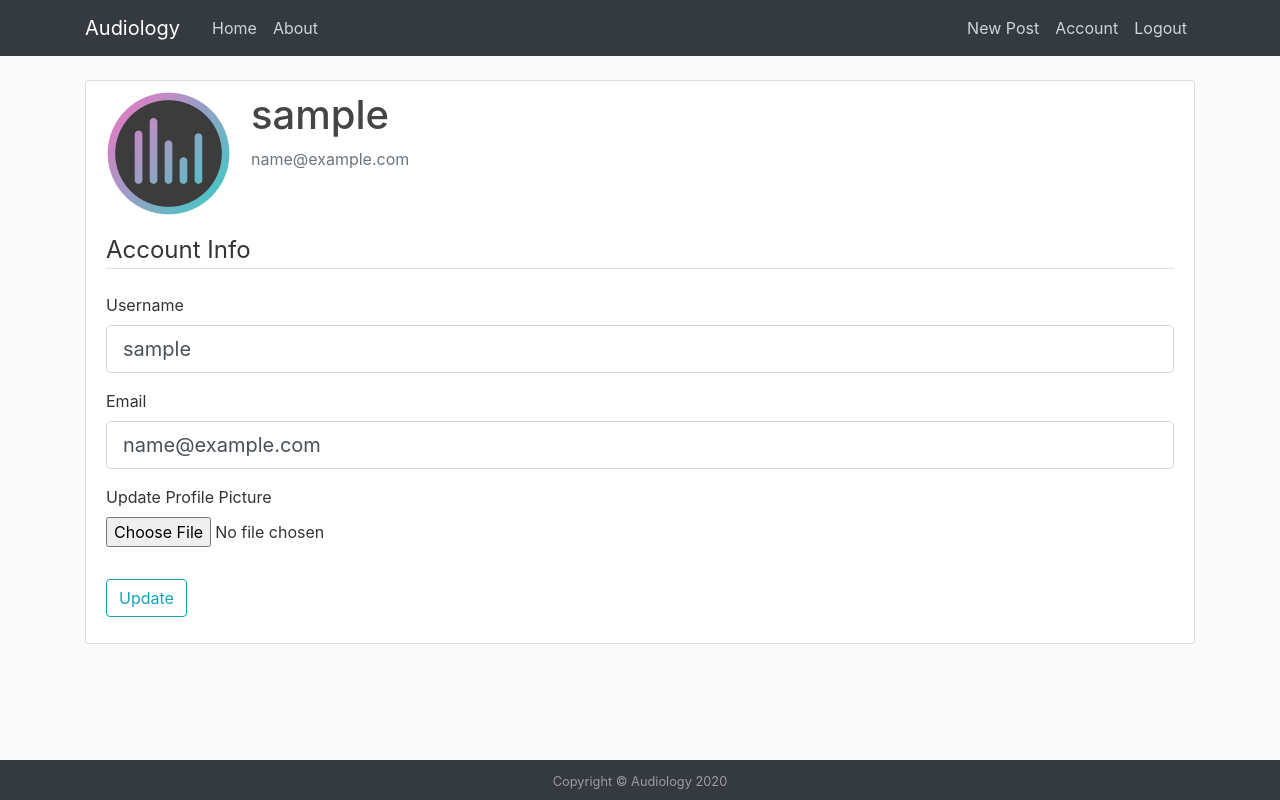
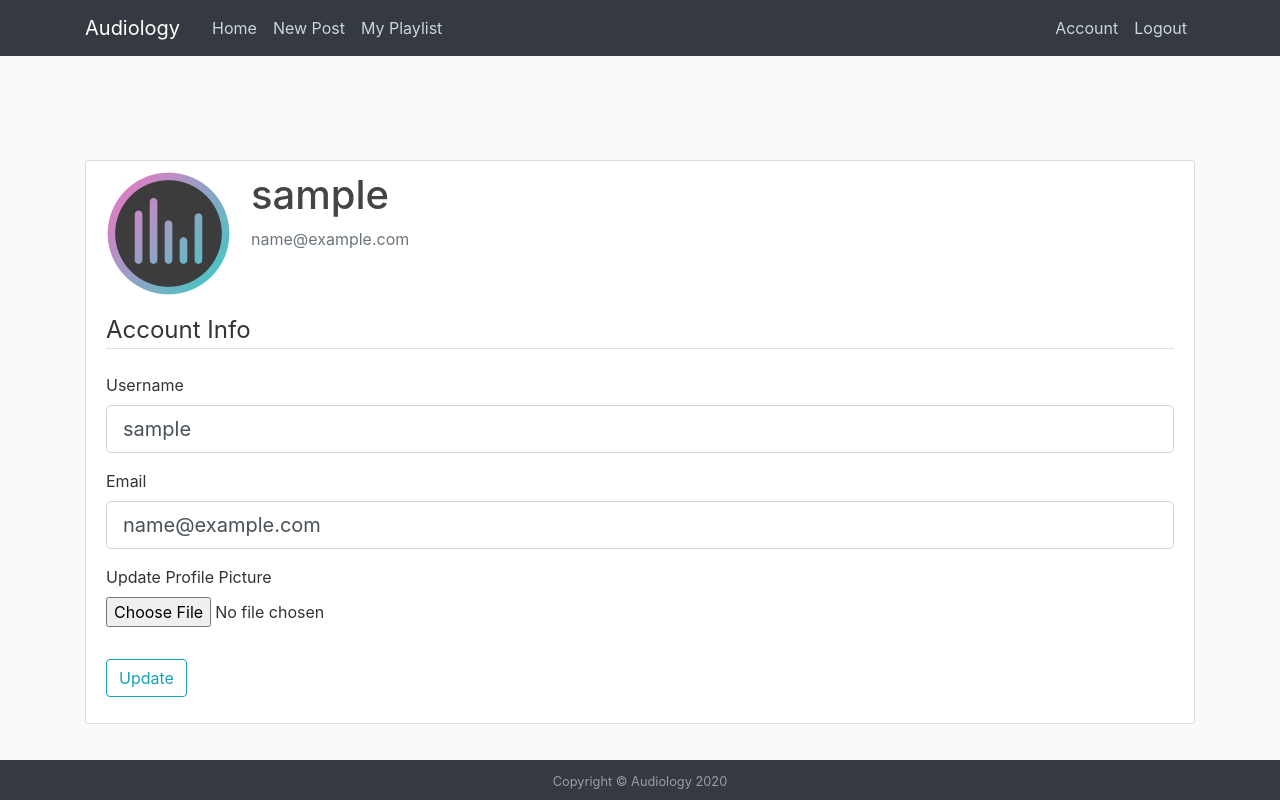
Before and after one commit to novlesse/N.W.A, a Flask app: page /account in a window 1280 px wide. Run offline with Flask 2, Linux system fonts and the light colour scheme; the visitor is signed in with stand-in values (Sample User, id 1); data comes from the database, SQL or seed files in the repository; some libraries are stand-ins or nearby versions.

Commit message:
moved validated nav bar options to left, fixed minor css styling bug

```diff
--- a/audiology/static/main.css
+++ b/audiology/static/main.css
@@ -1,3 +1,9 @@
+* {
+    margin: 0;
+    padding: 0;
+}
+
+html,
 body {
     background: #fafafa;
     color: #333333;
--- a/audiology/templates/layout.html
+++ b/audiology/templates/layout.html
@@ -26,12 +26,14 @@
                 <div class="collapse navbar-collapse" id="navbarToggle">
                     <div class="navbar-nav mr-auto">
                         <a class="nav-item nav-link" href="{{ url_for('main.home') }}">Home</a>
-                        <a class="nav-item nav-link" href="{{ url_for('main.about') }}">About</a>
+                        {% if current_user.is_authenticated %}
+                        <a class="nav-item nav-link" href="{{ url_for('posts.new_post') }}">New Post</a>
+                        <a class="nav-item nav-link" href="{{ url_for('posts.new_post') }}">My Playlist</a>
+                        {% endif %}
                     </div>
                     <!-- Navbar Right Side -->
                     <div class="navbar-nav">
                         {% if current_user.is_authenticated %}
-                        <a class="nav-item nav-link" href="{{ url_for('posts.new_post') }}">New Post</a>
                         <a class="nav-item nav-link" href="{{ url_for('users.account') }}">Account</a>
                         <a class="nav-item nav-link" href="{{ url_for('users.logout') }}">Logout</a>
                         {% else %}
@@ -43,7 +45,7 @@
             </div>
         </nav>
     </header>
-    <main role="main" class="container">
+    <main role="main" class="container mb-4">
         <div class="row">
             <div class="col-md-12">
                 {% with messages = get_flashed_messages(with_categories=True) %}
```
Also changed, not shown: audiology/posts/routes.py (+12 -6 lines), audiology/site.db, audiology/testdb.db (deleted).
